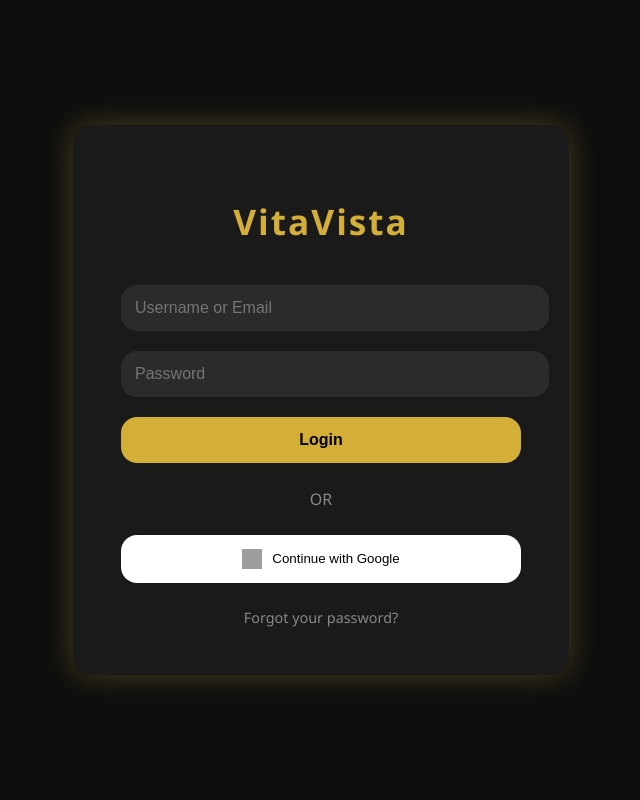
After one commit to Roi-05/VitaVista-Apartment, a PHP site: page /login.html in a window 1280 px wide. The commit adds this page. Shown: the whole page, without its empty margins (319-959 px from the left). Run offline with PHP 8.4, Linux system fonts and the light colour scheme; grey boxes are pictures that could not be loaded.

Commit message:
Add map and login page

```diff
--- /dev/null
+++ b/login.html
@@ -0,0 +1,134 @@
+<!DOCTYPE html>
+<html lang="en">
+<head>
+  <meta charset="UTF-8" />
+  <meta name="viewport" content="width=device-width, initial-scale=1.0"/>
+  <title>VitaVista Login</title>
+  <style>
+    :root {
+      --gold: #d4af37;
+      --black: #0e0e0e;
+      --dark-gray: #1a1a1a;
+      --input-bg: #2b2b2b;
+      --text-light: #f0f0f0;
+      --squircle-radius: 16px;
+    }
+
+    body {
+      margin: 0;
+      background-color: var(--black);
+      color: var(--text-light);
+      font-family: 'Segoe UI', Tahoma, Geneva, Verdana, sans-serif;
+      display: flex;
+      align-items: center;
+      justify-content: center;
+      height: 100vh;
+    }
+
+    .login-container {
+      background-color: var(--dark-gray);
+      padding: 48px;
+      border-radius: var(--squircle-radius);
+      box-shadow: 0 0 30px rgba(212, 175, 55, 0.3);
+      width: 100%;
+      max-width: 400px;
+    }
+
+    .login-container h1 {
+      text-align: center;
+      color: var(--gold);
+      margin-bottom: 40px;
+      font-size: 2.2em;
+      letter-spacing: 2px;
+    }
+
+    .login-container input[type="text"],
+    .login-container input[type="password"] {
+      width: 100%;
+      padding: 14px;
+      margin-bottom: 20px;
+      border: none;
+      border-radius: var(--squircle-radius);
+      background-color: var(--input-bg);
+      color: var(--text-light);
+      font-size: 1em;
+    }
+
+    .login-container input[type="submit"] {
+      width: 100%;
+      padding: 14px;
+      background-color: var(--gold);
+      border: none;
+      border-radius: var(--squircle-radius);
+      font-size: 1em;
+      color: #000;
+      font-weight: bold;
+      cursor: pointer;
+      transition: background-color 0.3s ease;
+    }
+
+    .login-container input[type="submit"]:hover {
+      background-color: #b89430;
+    }
+
+    .divider {
+      text-align: center;
+      margin: 25px 0;
+      color: #888;
+    }
+
+    .google-btn {
+      display: flex;
+      align-items: center;
+      justify-content: center;
+      background-color: #fff;
+      color: #000;
+      font-weight: 500;
+      padding: 14px;
+      width: 100%;
+      border: none;
+      border-radius: var(--squircle-radius);
+      cursor: pointer;
+      transition: background-color 0.3s ease;
+    }
+
+    .google-btn:hover {
+      background-color: #f2f2f2;
+    }
+
+    .google-btn img {
+      width: 20px;
+      height: 20px;
+      margin-right: 10px;
+    }
+
+    .footer-text {
+      margin-top: 25px;
+      text-align: center;
+      font-size: 0.9em;
+      color: #888;
+    }
+  </style>
+</head>
+<body>
+  <div class="login-container">
+    <h1>VitaVista</h1>
+    <form>
+      <input type="text" placeholder="Username or Email" required />
+      <input type="password" placeholder="Password" required />
+      <input type="submit" value="Login" />
+    </form>
+
+    <div class="divider">OR</div>
+
+    <button class="google-btn">
+      <img src="https://www.gstatic.com/firebasejs/ui/2.0.0/images/auth/google.svg" alt="Google logo" />
+      Continue with Google
+    </button>
+
+    <div class="footer-text">
+      Forgot your password?
+    </div>
+  </div>
+</body>
+</html>
--- /dev/null
+++ b/styles/map.css
@@ -0,0 +1,6 @@
+#map {
+    height: 500px;
+    margin: 4rem 5%;
+    border-radius: 10px;
+    box-shadow: 0 5px 15px rgba(0,0,0,0.1);
+  }
--- a/styles/room.css
+++ b/styles/room.css
@@ -1,10 +1,12 @@
 #rooms {
+    padding-top: 70px;
     display: flex;
     flex-direction: column;
     align-items: center;
 }
 .section-title {
     font-size: 2rem;
+    text-align: center;
 }
 
 .rooms-grid {
@@ -65,7 +67,7 @@
 }
 
 .room-price {
-    color: var(--gold);
+    color: gold;
     font-size: 1.5rem;
     font-weight: bold;
 }
```
Also changed, not shown: index.html (+11 -1 lines), styles/index.css (+11 -1 lines).
